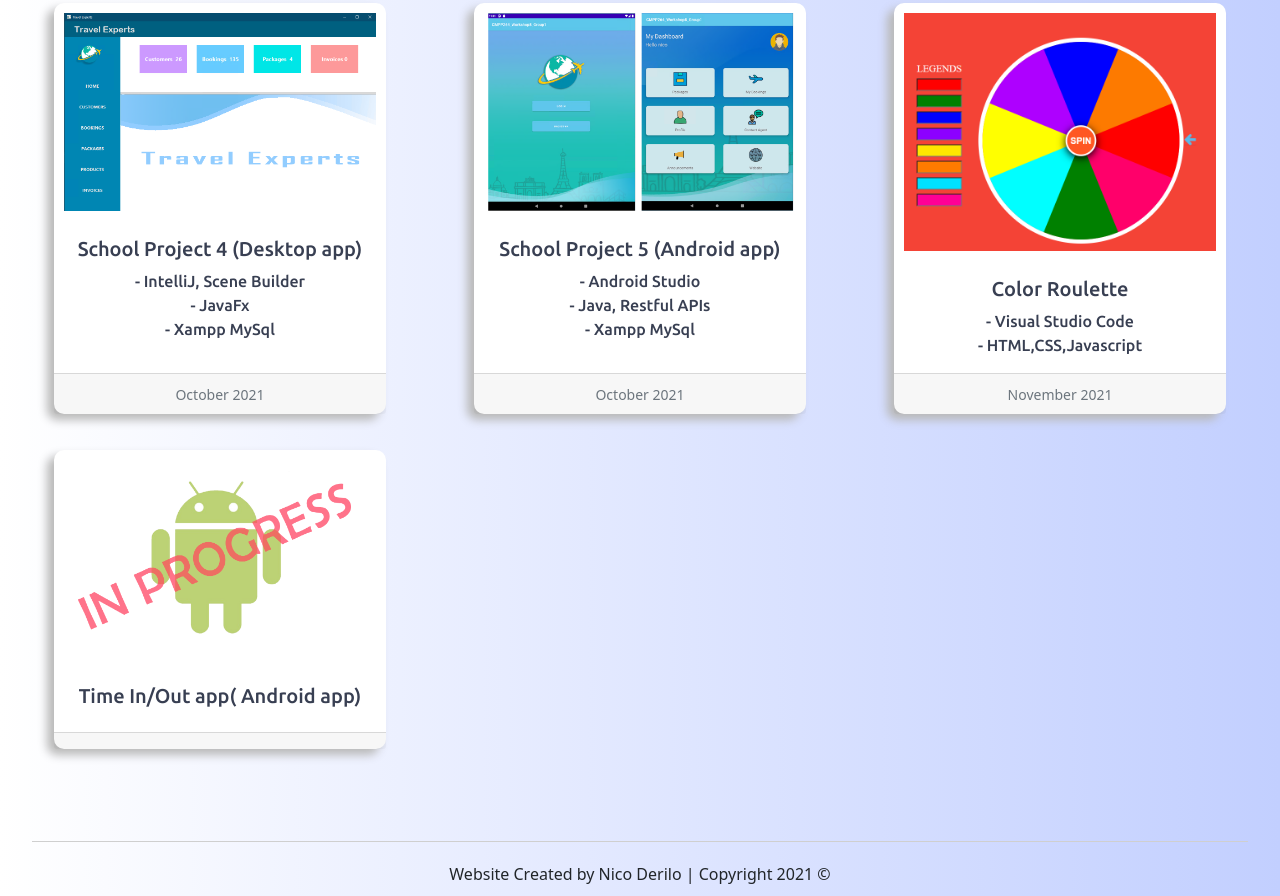
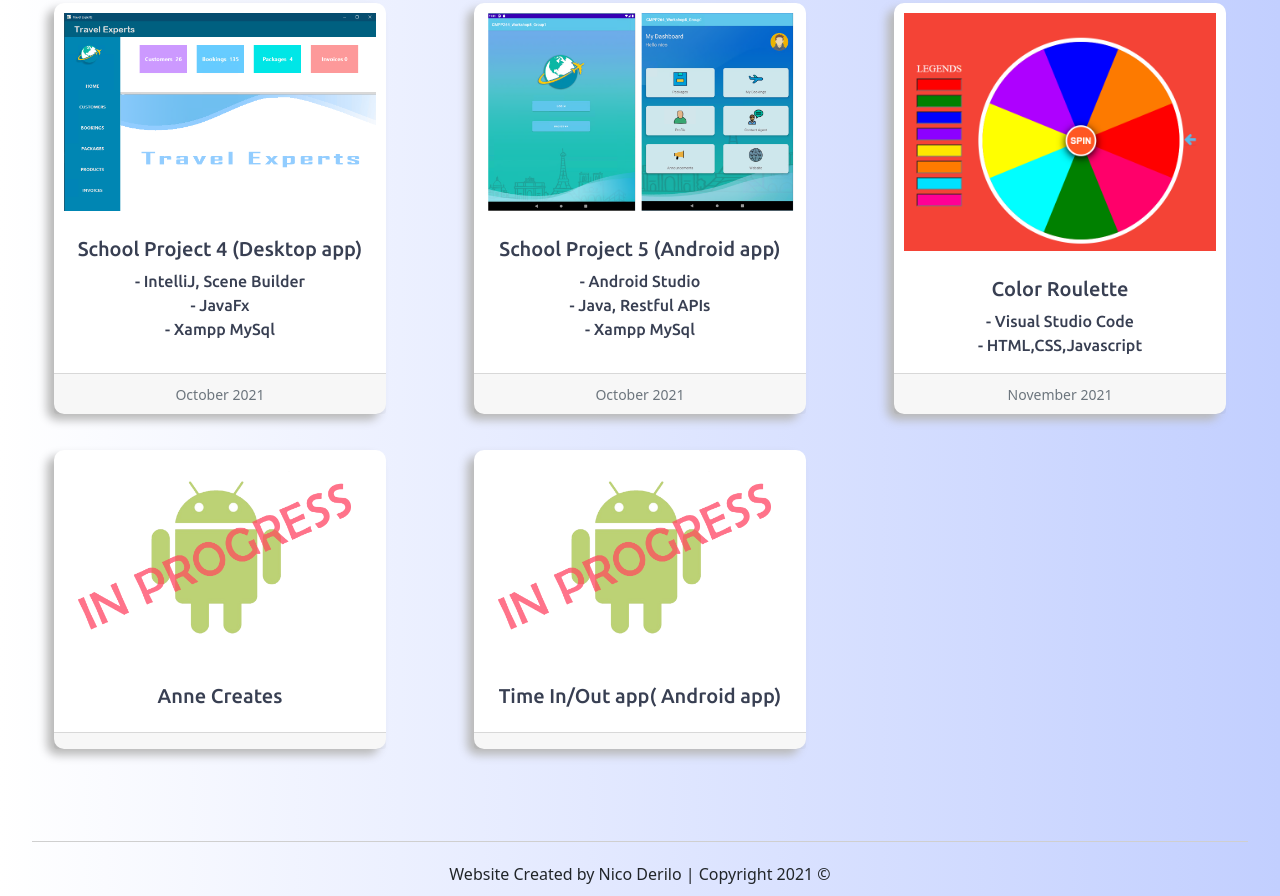
Before and after one commit to nicoderilo/portfolio_website, a plain HTML site: page index.html in a window 1280 px wide. Shown: the part 1392-2288 px from the top of the page. Drawn offline with nearby package versions, Linux system fonts and the light colour scheme.

Commit message:
Domain update
updated domain
added Anne Creates

```diff
--- a/index.html
+++ b/index.html
@@ -5,12 +5,14 @@
         <title>Nico Derilo</title>
 
         <link rel="icon" href="./public/mylogoIcon.ico" type="image/ico" sizes="16x16">
+        <!-- Bootstrap -->
         <link href="https://cdn.jsdelivr.net/npm/bootstrap@5.0.2/dist/css/bootstrap.min.css" rel="stylesheet" integrity="sha384-EVSTQN3/azprG1Anm3QDgpJLIm9Nao0Yz1ztcQTwFspd3yD65VohhpuuCOmLASjC" crossorigin="anonymous">
         <script src="https://cdn.jsdelivr.net/npm/bootstrap@5.0.2/dist/js/bootstrap.bundle.min.js" integrity="sha384-MrcW6ZMFYlzcLA8Nl+NtUVF0sA7MsXsP1UyJoMp4YLEuNSfAP+JcXn/tWtIaxVXM" crossorigin="anonymous"></script>
+       <!-- CSS -->
         <link rel="stylesheet" href="./public/main.css">
         <meta content='maximum-scale=1.0, initial-scale=1.0, width=device-width' name='viewport'>
         <script src="https://www.google.com/recaptcha/api.js?onload=onloadCallback&render=explicit" async defer>
-</script>
+        </script>
         <script src="https://www.google.com/recaptcha/api.js" async defer></script>
         <!-- Google cdn fonts -->
         <link rel="preconnect" href="https://fonts.googleapis.com">
@@ -182,6 +184,18 @@
                             </div>
                           </div>
                       </div>
+                      <div class="col"> <!--On going -->
+                        <div class="card h-100">
+                          <img src="./public/inprogress.png" class="card-img-top" alt="...">
+                          <div class="card-body">
+                            <h5 class="card-title">Anne Creates</h5>
+                            <p class="card-text"></p>
+                          </div>
+                          <div class="card-footer">
+                            <small class="text-muted"></small>
+                          </div>
+                        </div>
+                    </div>
                         <div class="col"> <!--On going -->
                             <div class="card h-100">
                               <img src="./public/inprogress.png" class="card-img-top" alt="...">
```
Also changed, not shown: public/colorwheel.html (+1 -1 lines), 2 other files.
